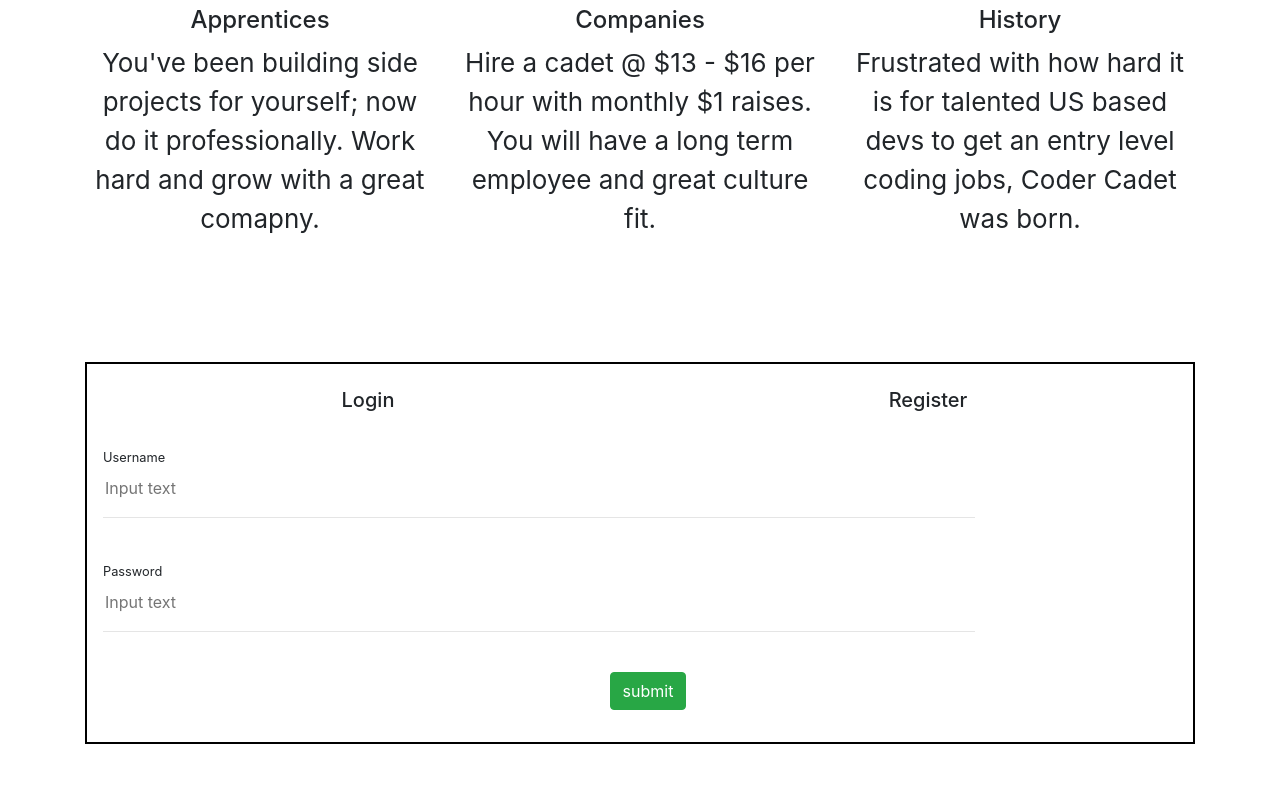
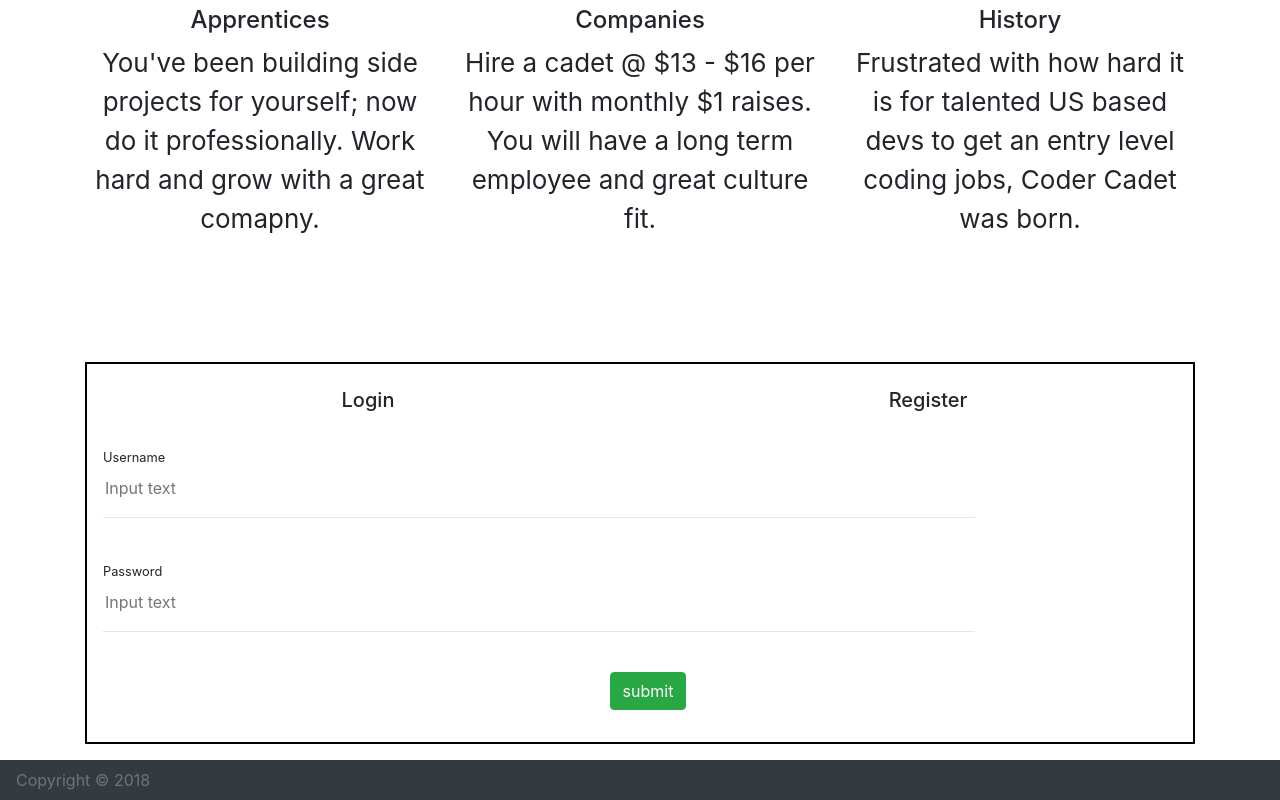
Before and after one commit to virtualmason/coder-cadet, a React (Create React App) app: page / in a window 1280 px wide. Shown: the part 1336-2136 px from the top of the page. Before the commit the page ends 2096 px from the top, so only its background shows below. Built offline with nearby package versions, Linux system fonts and the light colour scheme.

Commit message:
add footer

```diff
--- a/src/App.js
+++ b/src/App.js
@@ -3,6 +3,7 @@
 import IntroPage from './components/IntroPage.js';
 import AboutPage from './components/AboutPage.js';
 import Login from './components/Login.js'
+import Footer from './components/Footer.js';
 class App extends Component {
   render() {
     return (
@@ -10,6 +11,7 @@
         <IntroPage />
         <AboutPage />
         <Login />
+        <Footer />
       </div>
     );
   }
--- /dev/null
+++ b/src/components/Footer.js
@@ -0,0 +1,14 @@
+import React from 'react';
+import { Nav, NavItem, NavLink } from 'reactstrap';
+
+export default class Footer extends React.Component {
+  render() {
+    return (
+      <div className="bg-dark">
+        <Nav>
+          {/* <NavLink href="#">Link</NavLink> <NavLink href="#">Link</NavLink> <NavLink href="#">Another Link</NavLink>*/} <NavLink disabled href="#" className="text-center">Copyright &copy; 2018</NavLink>
+        </Nav>
+      </div>
+    );
+  }
+}
```
